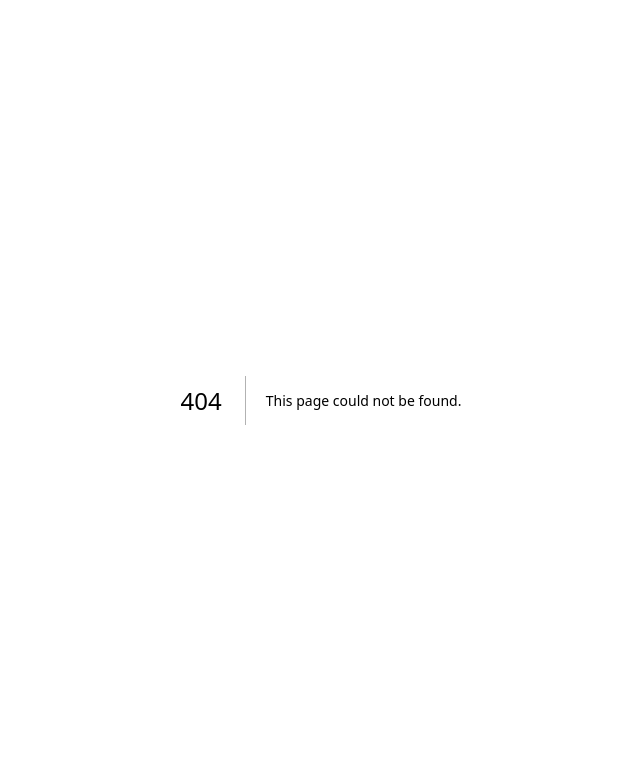
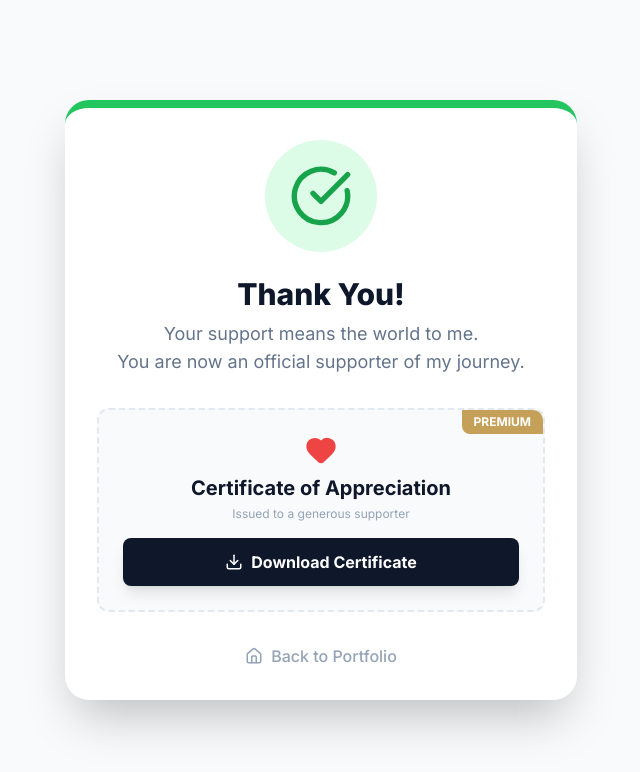
Before and after one commit to kamarjahan/portfolio-nextjs, a Next.js app: page /success in a window 1280 px wide. Before the commit this address had no page. Shown: the top 772 px of the page, without its empty margins (319-959 px from the left). Built offline with nearby package versions, Linux system fonts and the light colour scheme.

Commit message:
Added Success Page

```diff
--- /dev/null
+++ b/src/app/success/page.js
@@ -0,0 +1,53 @@
+"use client";
+
+import React from 'react';
+import { CheckCircle, Download, Home, Heart } from 'lucide-react';
+import Link from 'next/link';
+
+export default function PaymentSuccess() {
+  return (
+    <main className="min-h-screen bg-slate-light text-oxford flex items-center justify-center p-6">
+      <div className="bg-white max-w-lg w-full p-8 rounded-3xl shadow-2xl text-center border-t-8 border-green-500 animate-fade-up">
+
+        {/* Success Icon */}
+        <div className="mb-6 flex justify-center">
+          <div className="bg-green-100 p-6 rounded-full">
+            <CheckCircle size={64} className="text-green-600" />
+          </div>
+        </div>
+
+        {/* Text */}
+        <h1 className="text-3xl font-extrabold mb-2 text-oxford">Thank You!</h1>
+        <p className="text-slate-500 mb-8 text-lg">
+          Your support means the world to me. <br/>
+          You are now an official supporter of my journey.
+        </p>
+
+        {/* Certificate Card */}
+        <div className="bg-slate-50 border-2 border-dashed border-slate-200 p-6 rounded-xl mb-8 relative overflow-hidden">
+           <div className="absolute top-0 right-0 bg-gold text-white text-xs font-bold px-3 py-1 rounded-bl-lg">
+              PREMIUM
+           </div>
+           <Heart className="text-red-500 mx-auto mb-2" size={32} fill="currentColor" />
+           <h3 className="font-bold text-xl mb-1">Certificate of Appreciation</h3>
+           <p className="text-xs text-slate-400 mb-4">Issued to a generous supporter</p>
+
+           {/* DOWNLOAD BUTTON */}
+           <a
+             href="/certificate.pdf"
+             download="Kamar_Jahan_Supporter_Certificate.pdf"
+             className="flex items-center justify-center gap-2 w-full py-3 bg-oxford text-white font-bold rounded-lg hover:bg-gold transition-all shadow-lg"
+           >
+             <Download size={18} /> Download Certificate
+           </a>
+        </div>
+
+        {/* Home Button */}
+        <Link href="/" className="flex items-center justify-center gap-2 text-slate-400 hover:text-oxford font-medium transition-colors">
+          <Home size={18} /> Back to Portfolio
+        </Link>
+
+      </div>
+    </main>
+  );
+}
```
